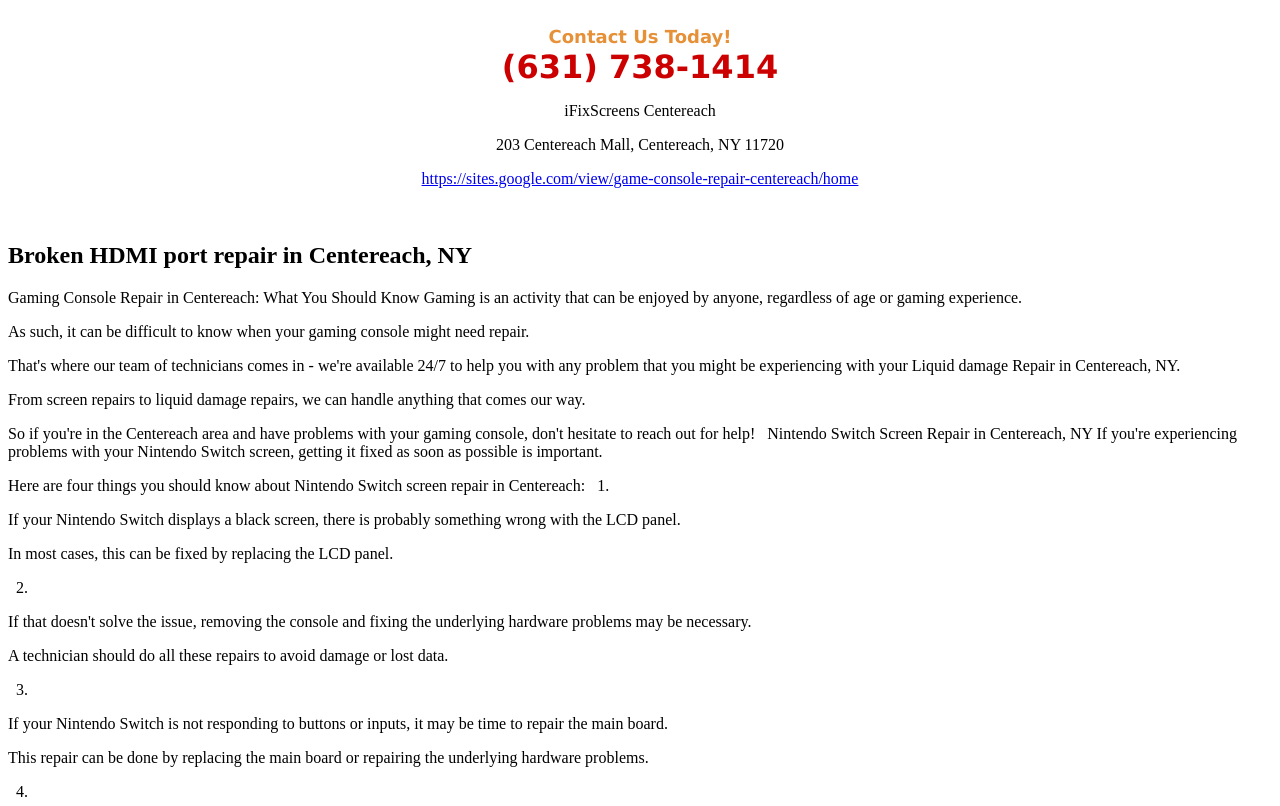
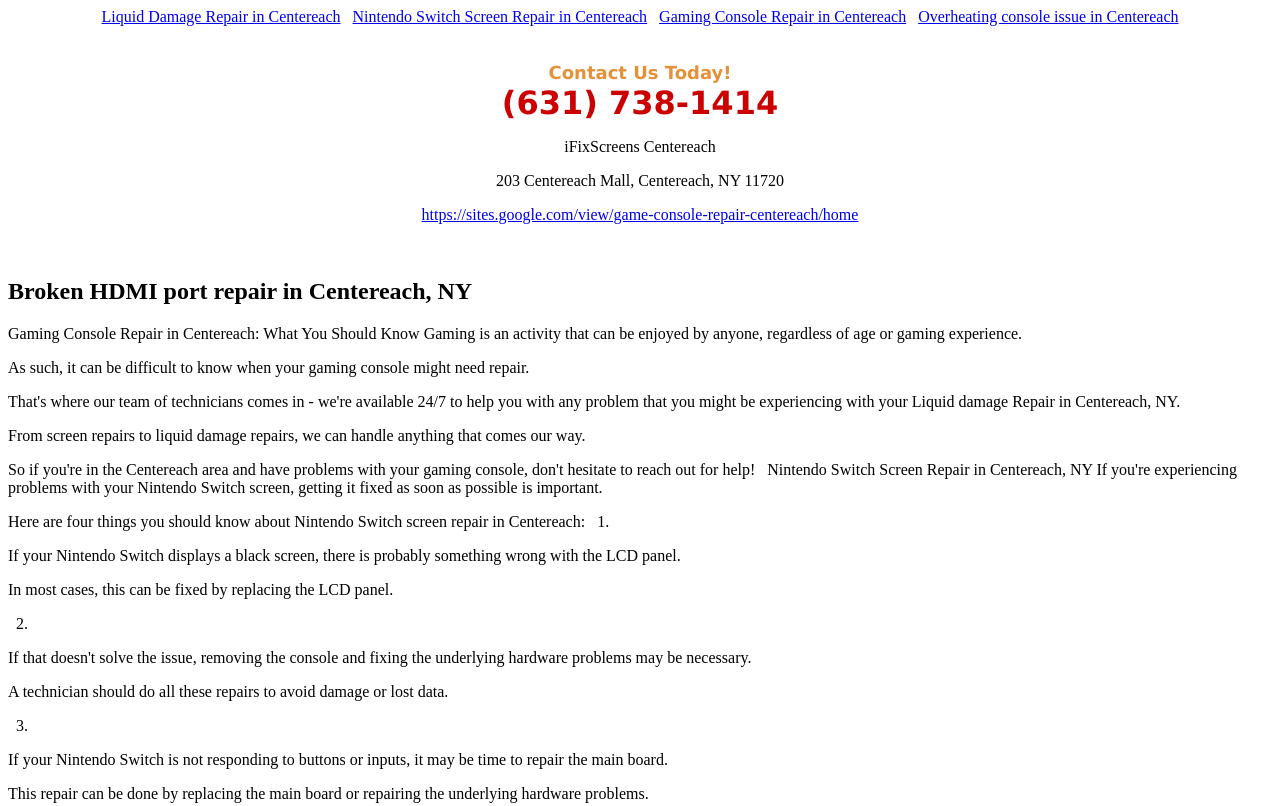
Before and after one commit to iFix786/gaming-console-repair-in-centereach, a plain HTML site: page BrokenHDMIportrepairinCentereachNY.html in a window 1280 px wide. Shown: the top 806 px of the page. Drawn offline with Linux system fonts and the light colour scheme.

Commit message:
Update BrokenHDMIportrepairinCentereachNY.html

```diff
--- a/BrokenHDMIportrepairinCentereachNY.html
+++ b/BrokenHDMIportrepairinCentereachNY.html
@@ -1,4 +1,13 @@
-<!DOCTYPE html><html><body><div class="sites-embed-align-center-wrapping-off"><div class="sites-embed-border-on sites-embed sites-embed-full-width" style="width:100%;"><div class="sites-embed-content sites-embed-type-text"><div class="sites-embed-content-textbox"><div dir="ltr"><div style="text-align:center"><br><span style="color:rgb(230,145,56)"><b><font size="4"><span style="font-family:verdana,sans-serif">Contact Us Today!</span></font></b></span><br><span style="color:rgb(204,0,0)"><b><font size="6"><span style="font-family:verdana,sans-serif">(631) 738-1414</span></font></b></span><br><p>iFixScreens Centereach</p><p>203 Centereach Mall, Centereach, NY 11720</p><p><a href="https://sites.google.com/view/game-console-repair-centereach/home" target="_blank">https://sites.google.com/view/game-console-repair-centereach/home</a></p><br></div></div></div></div></div></div><h2>Broken HDMI port repair in Centereach, NY</h2>Gaming Console Repair in Centereach: What You Should Know
+<!DOCTYPE html><html><body>
+   <div style="text-align: center;">
+
+        <a href="./LiquiddamageRepairinCentereachNY.html">Liquid Damage Repair in Centereach</a>&nbsp&nbsp
+        <a href="./NintendoSwitchScreenRepairinCentereachNY.html">Nintendo Switch Screen Repair in Centereach</a>&nbsp&nbsp
+<a href="./index.html">Gaming Console Repair in Centereach</a>&nbsp&nbsp
+        <a href="./OverheatingconsoleissueinCentereachNY.html">Overheating console issue in Centereach</a>
+    </div><br/>
+
+  <div class="sites-embed-align-center-wrapping-off"><div class="sites-embed-border-on sites-embed sites-embed-full-width" style="width:100%;"><div class="sites-embed-content sites-embed-type-text"><div class="sites-embed-content-textbox"><div dir="ltr"><div style="text-align:center"><br><span style="color:rgb(230,145,56)"><b><font size="4"><span style="font-family:verdana,sans-serif">Contact Us Today!</span></font></b></span><br><span style="color:rgb(204,0,0)"><b><font size="6"><span style="font-family:verdana,sans-serif">(631) 738-1414</span></font></b></span><br><p>iFixScreens Centereach</p><p>203 Centereach Mall, Centereach, NY 11720</p><p><a href="https://sites.google.com/view/game-console-repair-centereach/home" target="_blank">https://sites.google.com/view/game-console-repair-centereach/home</a></p><br></div></div></div></div></div></div><h2>Broken HDMI port repair in Centereach, NY</h2>Gaming Console Repair in Centereach: What You Should Know
 Gaming is an activity that can be enjoyed by anyone, regardless of age or gaming experience. <p>As such, it can be difficult to know when your gaming console might need repair. <p>That's where our team of technicians comes in - we're available 24/7 to help you with any problem that you might be experiencing with your Liquid damage Repair in Centereach, NY. <p>From screen repairs to liquid damage repairs, we can handle anything that comes our way. <p>So if you're in the Centereach area and have problems with your gaming console, don't hesitate to reach out for help!
 
 Nintendo Switch Screen Repair in Centereach, NY
```
